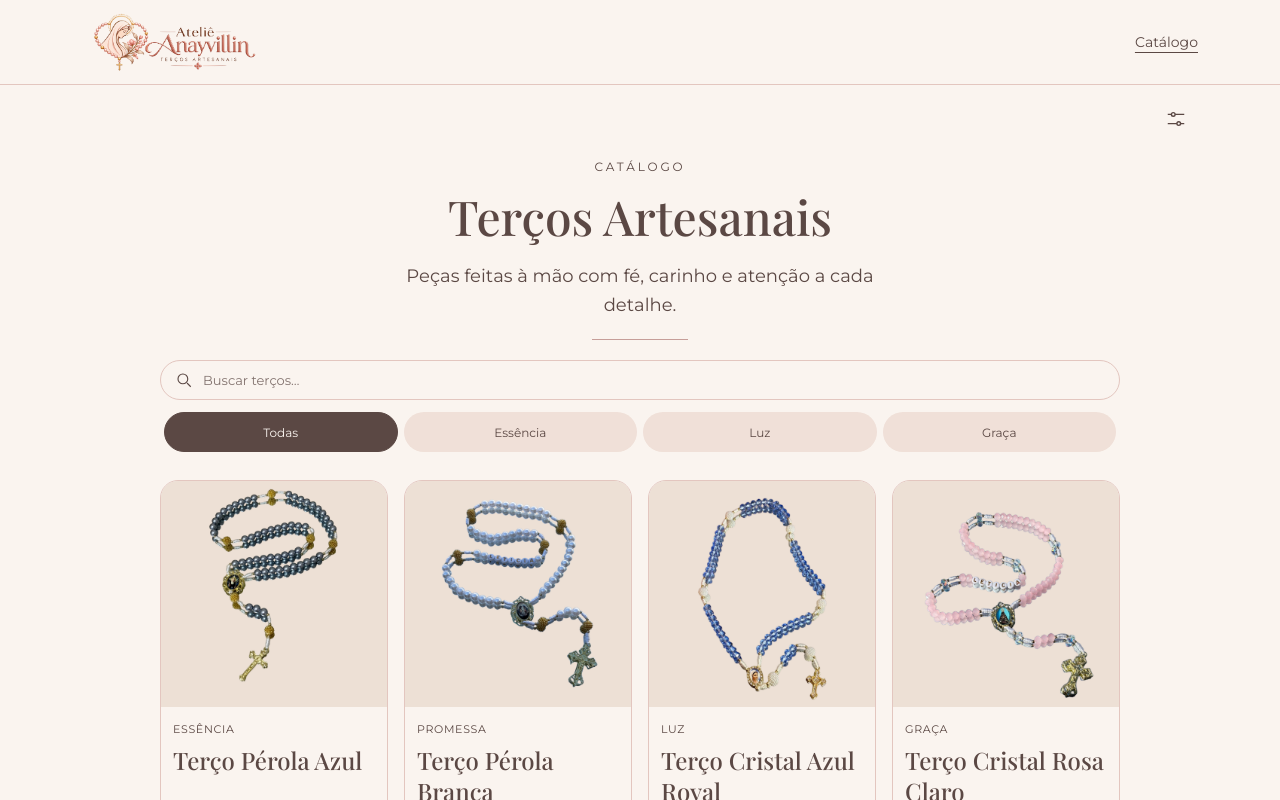
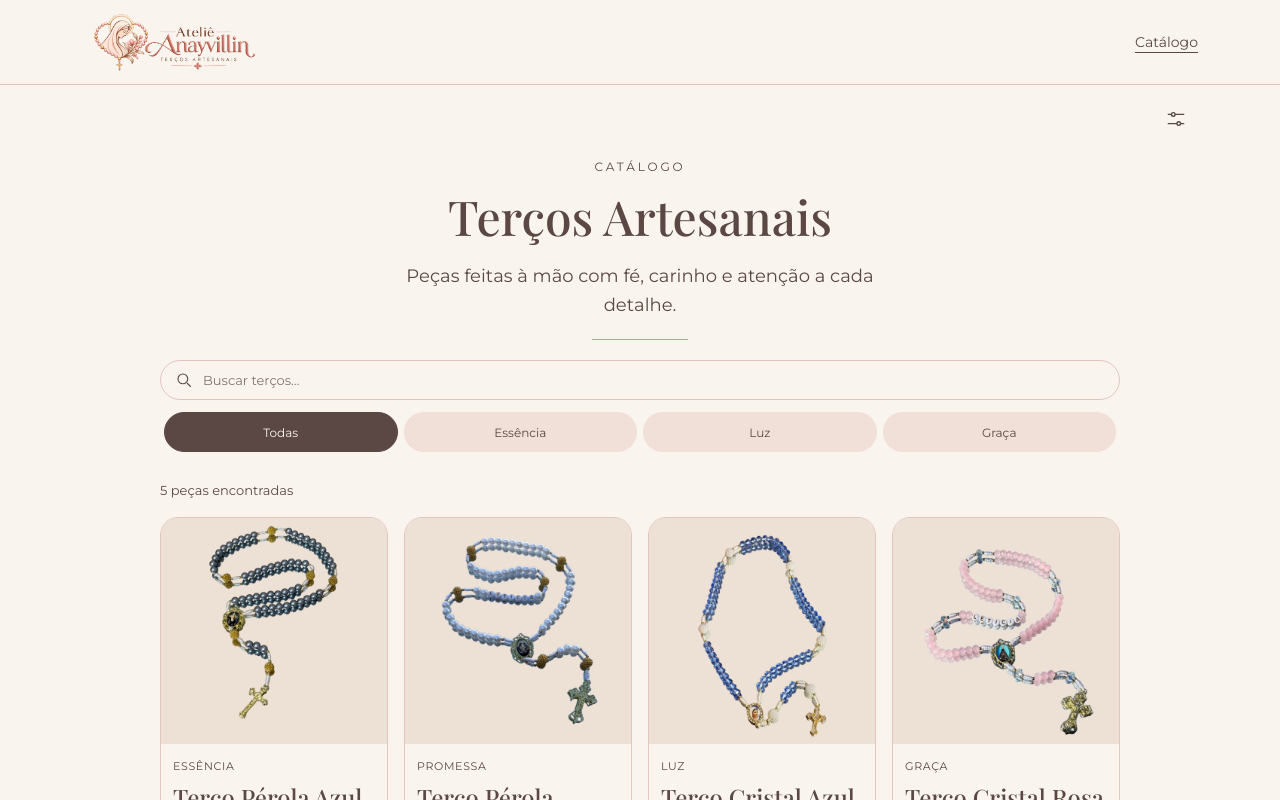
Before and after one commit to EduardoScudeler07/atelie-anayvillin, a React (Vite) app: page /catalogo in a window 1280 px wide. Shown: the top 800 px of the page. Built offline with nearby package versions, Linux system fonts and the light colour scheme.

Commit message:
Conecta busca e filtros aos produtos do catálogo

```diff
--- a/src/components/filterOptions.tsx
+++ b/src/components/filterOptions.tsx
@@ -14,14 +14,14 @@ const collections = [
   { value: 'promessa', label: 'Promessa' },
   { value: 'luz', label: 'Luz' },
   { value: 'graca', label: 'Graça' },
-  { value: 'raizes', label: 'Raízes' },
+{ value: 'raizes', label: 'Raízes' },
   { value: 'infantil', label: 'Infantil' },
 ]
 
 const materials = [
   { value: 'perolas', label: 'Pérolas' },
   { value: 'cristais', label: 'Cristais' },
-  { value: 'raizes', label: 'Raízes' },
+ { value: 'madeira', label: 'Madeira' },
 ]
 
 function FilterOptions({
--- a/src/index.css
+++ b/src/index.css
@@ -4,7 +4,7 @@
   --color-border: #e3c6bf;
   --color-accent: #c69e99;
   --color-text: #5b4844;
-  --color-photo-background: #ede0de;
+  --color-photo-background: #ede0d5;
 
   font-family: Arial, sans-serif;
   line-height: 1.6;
--- a/src/pages/catalogPage.css
+++ b/src/pages/catalogPage.css
@@ -122,3 +122,16 @@
     width: 100%;
   }
 }
+
+.catalog-results-count {
+  margin-bottom: 16px;
+  font-size: 13px;
+}
+
+.catalog-empty {
+  padding: 32px 20px;
+  border: 1px solid var(--color-border);
+  border-radius: 16px;
+  background-color: var(--color-surface);
+  text-align: center;
+}
--- a/src/pages/catalogPage.tsx
+++ b/src/pages/catalogPage.tsx
@@ -14,11 +14,18 @@ const collectionLabels: Record<string, string> = {
   raizes: 'Raízes',
   infantil: 'Infantil',
 }
-
 const materialLabels: Record<string, string> = {
   perolas: 'Pérolas',
   cristais: 'Cristais',
-  raizes: 'Raízes',
+  madeira: 'Madeira',
+}
+
+function normalizeText(value: string) {
+  return value
+    .normalize('NFD')
+    .replace(/[\u0300-\u036f]/g, '')
+    .toLocaleLowerCase('pt-BR')
+    .trim()
 }
 
 function CatalogPage() {
@@ -58,6 +65,22 @@ function CatalogPage() {
 
     setFiltersOpen(false)
   }
+
+  const normalizedSearch = normalizeText(search)
+
+  const filteredProducts = products.filter((product) => {
+    const matchesSearch = normalizeText(product.name).includes(
+      normalizedSearch,
+    )
+
+    const matchesCollection =
+      !collection || product.collection === collection
+
+    const matchesMaterial =
+      !material || product.materials.some((item) => item === material)
+
+    return matchesSearch && matchesCollection && matchesMaterial
+  })
 
   return (
     <div className="catalog-page container">
@@ -140,8 +163,15 @@ function CatalogPage() {
       )}
 
       <section className="catalog-products" aria-label="Terços do catálogo">
+        <p className="catalog-results-count" role="status">
+          {filteredProducts.length === 1
+            ? '1 peça encontrada'
+            : `${filteredProducts.length} peças encontradas`}
+        </p>
+
+        {filteredProducts.length > 0 ? (
           <div className="row g-3">
-          {products.map((product) => (
+            {filteredProducts.map((product) => (
               <div
                 key={product.id}
                 className="col-6 col-md-4 col-lg-3"
@@ -150,6 +180,11 @@ function CatalogPage() {
               </div>
             ))}
           </div>
+        ) : (
+          <p className="catalog-empty">
+            Nenhuma peça encontrada. Tente outra busca ou remova um filtro.
+          </p>
+        )}
       </section>
 
       <FilterPanel open={filtersOpen} onClose={closeFilters}>
```
Also changed, not shown: 1 other file (tests, documents, lock files or other folders). Lines whose indentation alone changed are shown as unchanged.
